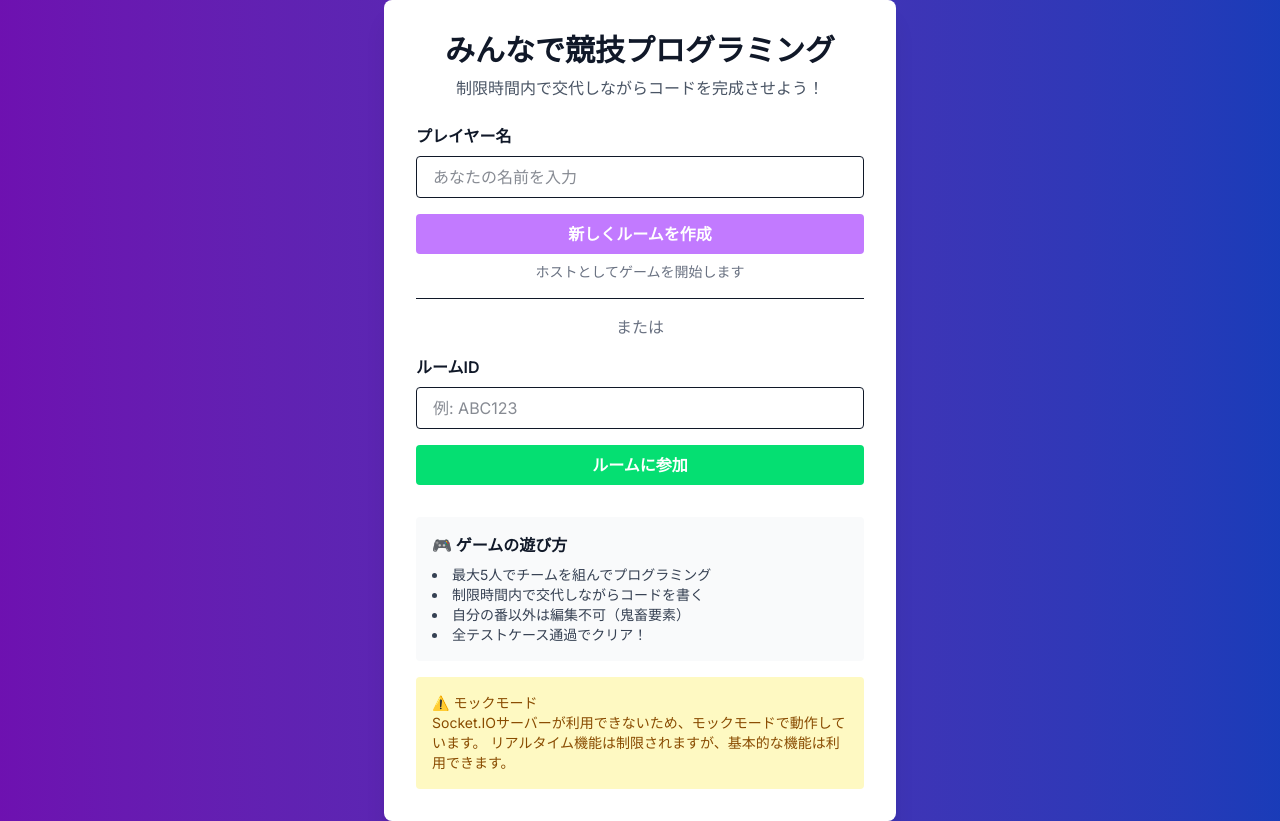
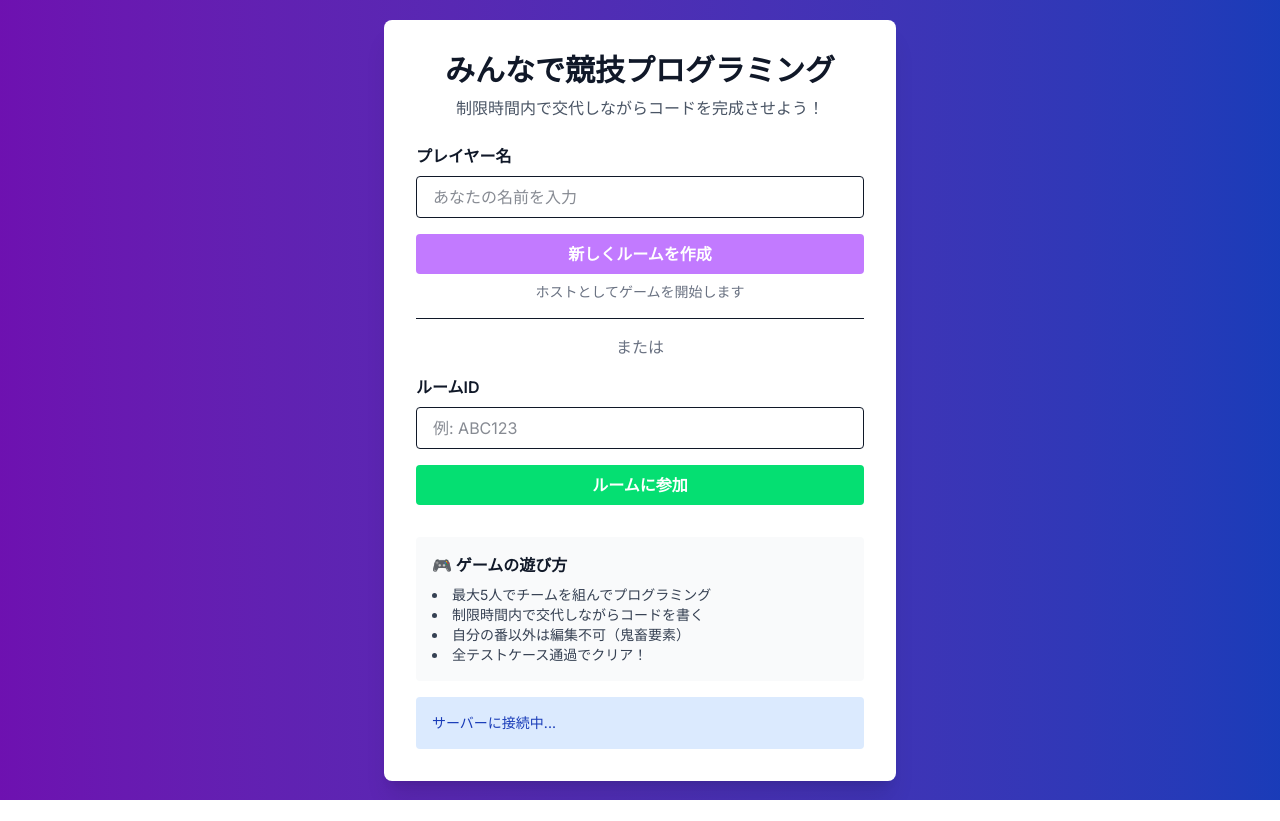
Before and after one commit to hakkaonVol5/hitoridakeika, a Next.js app in the folder my-next-app/: page / in a window 1280 px wide. After the commit the page ends 800 px from the top, so only its background shows below. Built offline with nearby package versions, Linux system fonts and the light colour scheme; no server answers.

Commit message:
fix(socket): サーバー接続状態に応じたメッセージ表示を追加

```diff
--- a/my-next-app/src/app/page.tsx
+++ b/my-next-app/src/app/page.tsx
@@ -9,8 +9,8 @@ import { useGameStore } from '@/store/gameStore';
 
 export default function Home() {
   const router = useRouter()
-  const { joinRoom } = useSocket()
-  const { resetGame } = useGameStore()
+  const { joinRoom, isConnecting } = useSocket()
+  const { resetGame, isConnected } = useGameStore()
 
   const [playerName, setPlayerName] = useState('')
   const [roomId, setRoomId] = useState('')
@@ -78,11 +78,17 @@ export default function Home() {
           </ul>
         </div>
 
-        <div className="mt-4 p-4 bg-yellow-100 text-yellow-800 text-sm rounded">
-          ⚠️ モックモード<br />
-          Socket.IOサーバーが利用できないため、モックモードで動作しています。
-          リアルタイム機能は制限されますが、基本的な機能は利用できます。
-        </div>
+        {isConnecting && (
+          <div className="mt-4 p-4 bg-blue-100 text-blue-800 text-sm rounded">
+            サーバーに接続中...
+          </div>
+        )}
+
+        {!isConnected && !isConnecting && (
+          <div className="mt-4 p-4 bg-yellow-100 text-yellow-800 text-sm rounded">
+            ⚠️ サーバーに接続できませんでした。ページを再読み込みしてください。
+          </div>
+        )}
       </div>
     </div>
   )
```
